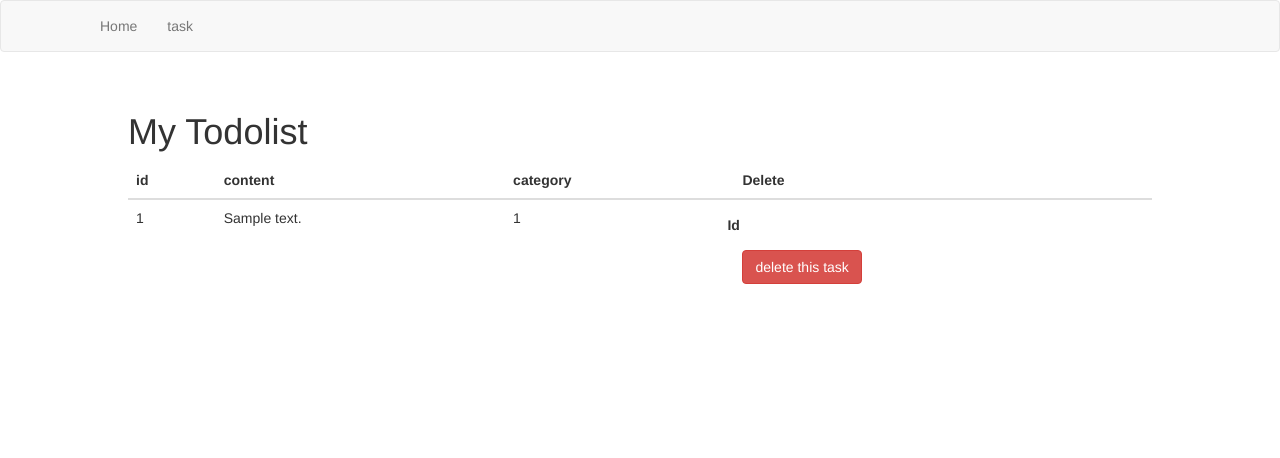
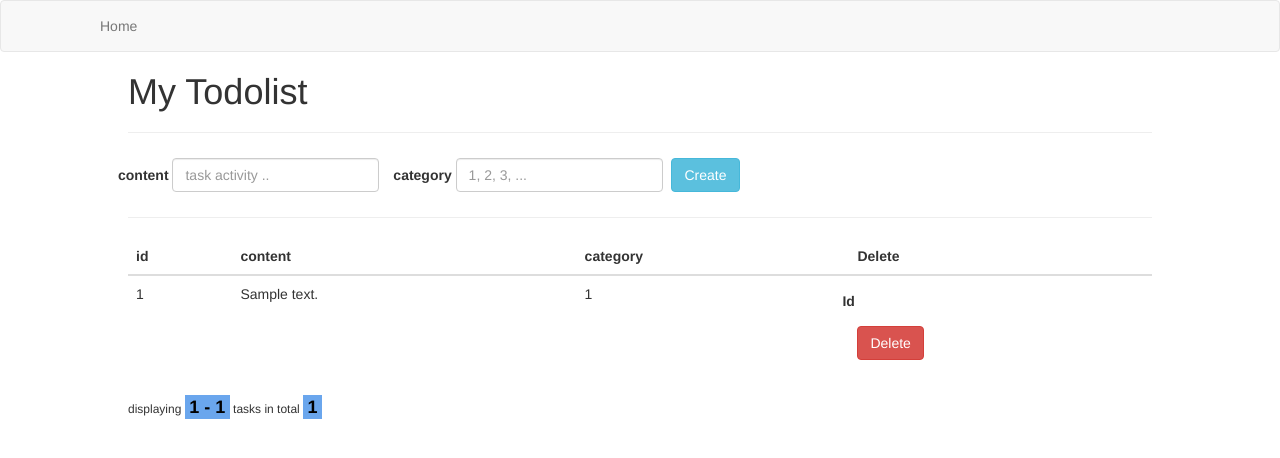
Before and after one commit to youcefB95/flask_todolist, a Flask app: page / in a window 1280 px wide. Shown: the top 458 px of the page. Run offline with Flask 2, Linux system fonts and the light colour scheme; tables that the repository leaves empty hold one stand-in row (values such as "Sample post"); some libraries are stand-ins or nearby versions.

Commit message:
add pagination system

```diff
--- a/app/forms.py
+++ b/app/forms.py
@@ -4,15 +4,15 @@ from wtforms.validators import ValidationError, DataRequired, Email, EqualTo, Le
 from app.tables import Task
 
 
-class TaskForm(FlaskForm):
+class AddTaskForm(FlaskForm):
     content = StringField('content', validators=[DataRequired()])
     category = StringField('category', validators=[DataRequired()])
-    submit = SubmitField('Create new task')
+    submit = SubmitField('Create')
 
 
 class DeleteTaskForm(FlaskForm):
     id = StringField(validators=[DataRequired()])
-    submit = SubmitField('delete this task')
+    submit = SubmitField('Delete')
 
 
 class EmptyForm(FlaskForm):
--- a/app/models.py
+++ b/app/models.py
@@ -10,6 +10,12 @@ from app import db
 
 global tasks
 tasks = []
+
+
+def getPaginationTasks(offset,per_page):
+    tasks = Task.query.limit(per_page)
+    tasks = tasks[offset: offset + per_page]
+    return tasks
 
 
 def getTasks():
--- /dev/null
+++ b/app/static/css/index.css
@@ -0,0 +1,19 @@
+  .center {
+    margin: 0 auto;
+    width: 80%;
+}
+ .pagination-page-info {
+    padding: .6em;
+    padding-left: 0;
+    width: 40em;
+    margin: .5em;
+    margin-left: 0;
+    font-size: 12px;
+}
+.pagination-page-info b {
+    color: black;
+    background: #6aa6ed;
+    padding-left: 2px;
+    padding: .1em .25em;
+    font-size: 500%;
+}
--- a/app/templates/base.html
+++ b/app/templates/base.html
@@ -20,7 +20,7 @@
         <div class="collapse navbar-collapse" id="bs-example-navbar-collapse-1">
             <ul class="nav navbar-nav">
                 <li><a href="{{ url_for('app.index') }}">Home</a></li>
-                <li><a href="{{ url_for('app.createtask') }}">task</a></li>
+
             </ul>
 
         </div>
--- a/app/templates/index.html
+++ b/app/templates/index.html
@@ -2,46 +2,64 @@
 {% import 'bootstrap/wtf.html' as wtf %}
 
 {% block content %}
+<link type="text/css" href="{{ url_for('.static', filename='css/index.css') }}" rel="stylesheet">
+<script src="//ajax.googleapis.com/ajax/libs/jquery/1.11.2/jquery.min.js"></script>
+<script src="//ajax.googleapis.com/ajax/libs/jqueryui/1.11.2/jquery-ui.min.js"></script>
 <style>
-    .center {
+      .center {
     margin: 0 auto;
     width: 80%;
 }
-
-
-
-
-
-
-
-
-</style>
-
-<script src="//ajax.googleapis.com/ajax/libs/jquery/1.11.2/jquery.min.js"></script>
-
-<script src="//ajax.googleapis.com/ajax/libs/jqueryui/1.11.2/jquery-ui.min.js"></script>
-{%if table_data %}
-<style>
-    .center {
-    margin: 0 auto;
-    width: 80%;
+ .pagination-page-info {
+    padding: .6em;
+    padding-left: 0;
+    width: 40em;
+    margin: .5em;
+    margin-left: 0;
+    font-size: 12px;
+}
+.pagination-page-info b {
+    color: black;
+    background: #6aa6ed;
+    padding-left: 2px;
+    padding: .1em .25em;
+    font-size: 150%;
 }
 
 
+.form-inline .form-group {
+    margin: 5px; /* Add something like this */
+}
+</style>
 
 
-
-</style>
+{%if data %}
 
 
 <div class="center">
 
-    <br>
+
     <h1>My Todolist</h1>
 
 
-    <table id="test-table" class="table display" cellspacing="0" width="100%">
-        <thead>
+
+ <hr>
+    <form class="form form-inline" method="post" role="form">
+        <div class="row">
+
+            {{ add_form.hidden_tag() }}
+            {{ wtf.form_errors(add_form, hiddens="only") }}
+            {{ wtf.form_field(add_form.content,placeholder='task activity ..') }}
+            {{ wtf.form_field(add_form.category,placeholder='1, 2, 3, ...') }}
+            {{ wtf.form_field(add_form.submit,button_map={'submit':'info'}) }}
+        </div>
+
+    </form>
+    <hr>
+
+    <table id="test-table" class="table table-hover" cellspacing="0" width="100%">
+     <thead class="thead-light">
+
         <tr>
             {% for c in columns %}
             <th scope="col">{{c}}</th>
@@ -51,19 +69,19 @@
         </thead>
         <tbody>
 
-        {% for data in table_data %}
+        {% for tasks in data %}
 
         <tr>
 
-            {% for k, v in data.items() %}
 
-            <td>{{v}}</td>
-            {% endfor %}
+            <td>{{tasks.id}}</td>
+            <td>{{tasks.content}}</td>
+            <td>{{tasks.category}}</td>
             <td>
                 <form class="form form-horizontal" method="post" role="form">
 
                     {{ delete_form.hidden_tag() }}
-                    {{ wtf.form_field(delete_form.id,value=data['id'] ,type="hidden") }}
+                    {{ wtf.form_field(delete_form.id,value=tasks['id'] ,type="hidden") }}
                     {{ wtf.form_field(delete_form.submit,button_map={'submit':'danger'}) }}
                 </form>
             </td>
@@ -72,9 +90,13 @@
         {% endfor %}
         </tbody>
     </table>
+       {{ pagination.info }}
+    {{ pagination.links }}
+
+
 </div>
 {%endif%}
-{% if not table_data and not task %}
+{% if not data and not task %}
 {%include '_post_task.html' %}
 {%endif%}
 
@@ -83,4 +105,5 @@
 {%include '_post_task.html' %}
 {%endif%}
 
+
 {% endblock content%}
--- a/app/views.py
+++ b/app/views.py
@@ -1,35 +1,64 @@
 from flask import flash, jsonify, request, render_template, redirect, url_for, Blueprint
+from flask_paginate import Pagination, get_page_parameter, get_page_args
 
 from . import db
 from . import models
-from .forms import TaskForm, DeleteTaskForm
+from .forms import AddTaskForm, DeleteTaskForm
 from .tables import Task
 
-blueprint = Blueprint('app', __name__, url_prefix='/')
+blueprint = Blueprint('app', __name__, url_prefix='/', template_folder='templates',
+                     static_folder='static')
+
+
 
 
 @blueprint.route('/', methods=['GET', 'POST'])
 @blueprint.route('/index', methods=['GET', 'POST'])
 def index():
-    form = DeleteTaskForm()
+
+    addTaskform, deleteTaskform = AddTaskForm(), DeleteTaskForm()
     count_tasks = models.countTasks()
-    result = models.getTasks()
-    data = result
     columns = ['id', 'content', 'category']
-    table_d = data
-    if form.validate_on_submit():
-        _delete_task = models.deleteTask(form.id.data)
+    page, per_page = int(request.args.get('page', 1)), 3
+    offset = (page - 1) * per_page
+    tasks = models.getPaginationTasks(offset,per_page)
+    pagination = Pagination(page=page,
+                            per_page = per_page,
+                            total=count_tasks,
+                            search=False,
+                            record_name='tasks',
+                           css_framework='bootstrap3')
+
+    if deleteTaskform.validate_on_submit():
+        models.deleteTask(deleteTaskform.id.data)
         return redirect(url_for('app.index'))
-    if count_tasks==0:
-        return redirect(url_for('app.createtask'))
+
+    if addTaskform.validate_on_submit():
+        content, category = addTaskform.content.data, addTaskform.category.data
+        models.createTask(content, category)
+        return redirect(url_for('app.index'))
+
+
 
     return render_template('index.html', columns=columns,
-                           table_data=table_d, delete_form=form)
+                           data=tasks,
+                           pagination=pagination, delete_form=deleteTaskform,add_form=addTaskform,css_framework='bootstrap3',post_form=None)
+
+
+
+def delete_task(task):
+    _delete_task = models.deleteTask(task)
+
+def create_task(content, category):
+    _create_task = models.createTask(content, category)
+    flash('Your post is now live!')
+
+
 
 
 @blueprint.route('/create_task', methods=['GET', 'POST'])
 def createtask():
-    form = TaskForm()
+    form = AddTaskForm()
     if form.validate_on_submit():
         content, category = form.content.data, form.category.data
         _post_task = models.createTask(content, category)
```
Also changed, not shown: config/data-test.db.
